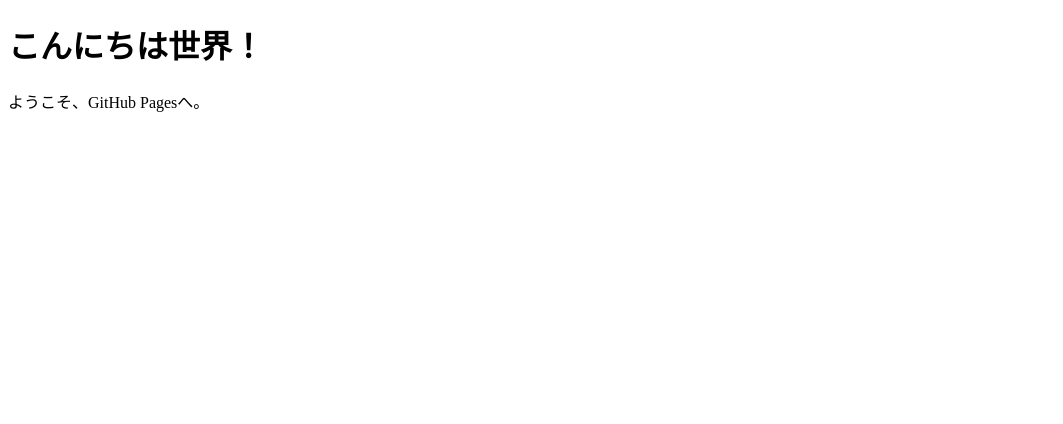
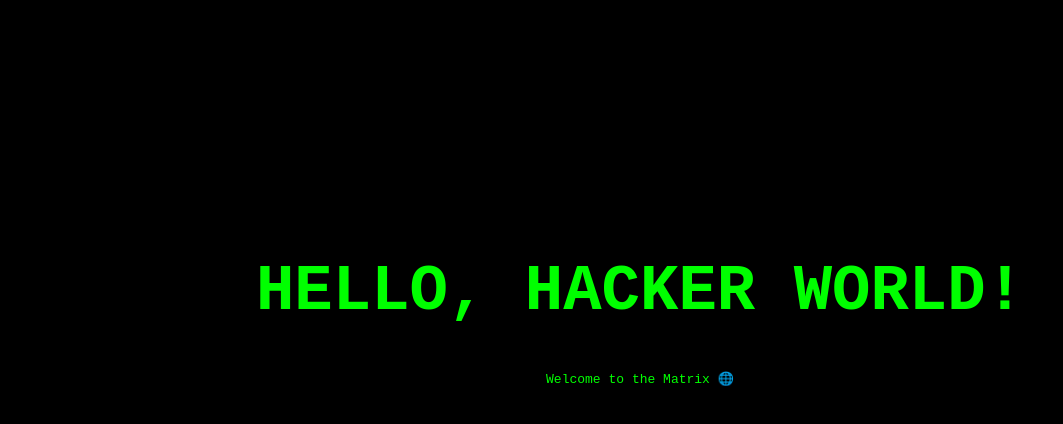
Before and after one commit to IlIIlIIIlIllIlIIllllIIlIllIlIlIllIlIlII/test, a plain HTML site: page index.html in a window 1280 px wide. Shown: the whole page, without its empty margins (0-1063 px from the left). Drawn offline with Linux system fonts and the light colour scheme.

Commit message:
Update index.html

```diff
--- a/index.html
+++ b/index.html
@@ -2,10 +2,27 @@
 <html lang="ja">
 <head>
   <meta charset="UTF-8">
-  <title>Hello!</title>
+  <title>HELLO WORLD</title>
+  <style>
+    body {
+      background-color: black;
+      color: lime;
+      font-family: monospace;
+      text-align: center;
+      margin-top: 20%;
+    }
+    h1 {
+      font-size: 4rem;
+      animation: blink 1s infinite;
+    }
+    @keyframes blink {
+      0%, 100% { opacity: 1; }
+      50% { opacity: 0.2; }
+    }
+  </style>
 </head>
 <body>
-  <h1>こんにちは世界！</h1>
-  <p>ようこそ、GitHub Pagesへ。</p>
+  <h1>HELLO, HACKER WORLD!</h1>
+  <p>Welcome to the Matrix 🌐</p>
 </body>
 </html>
```
